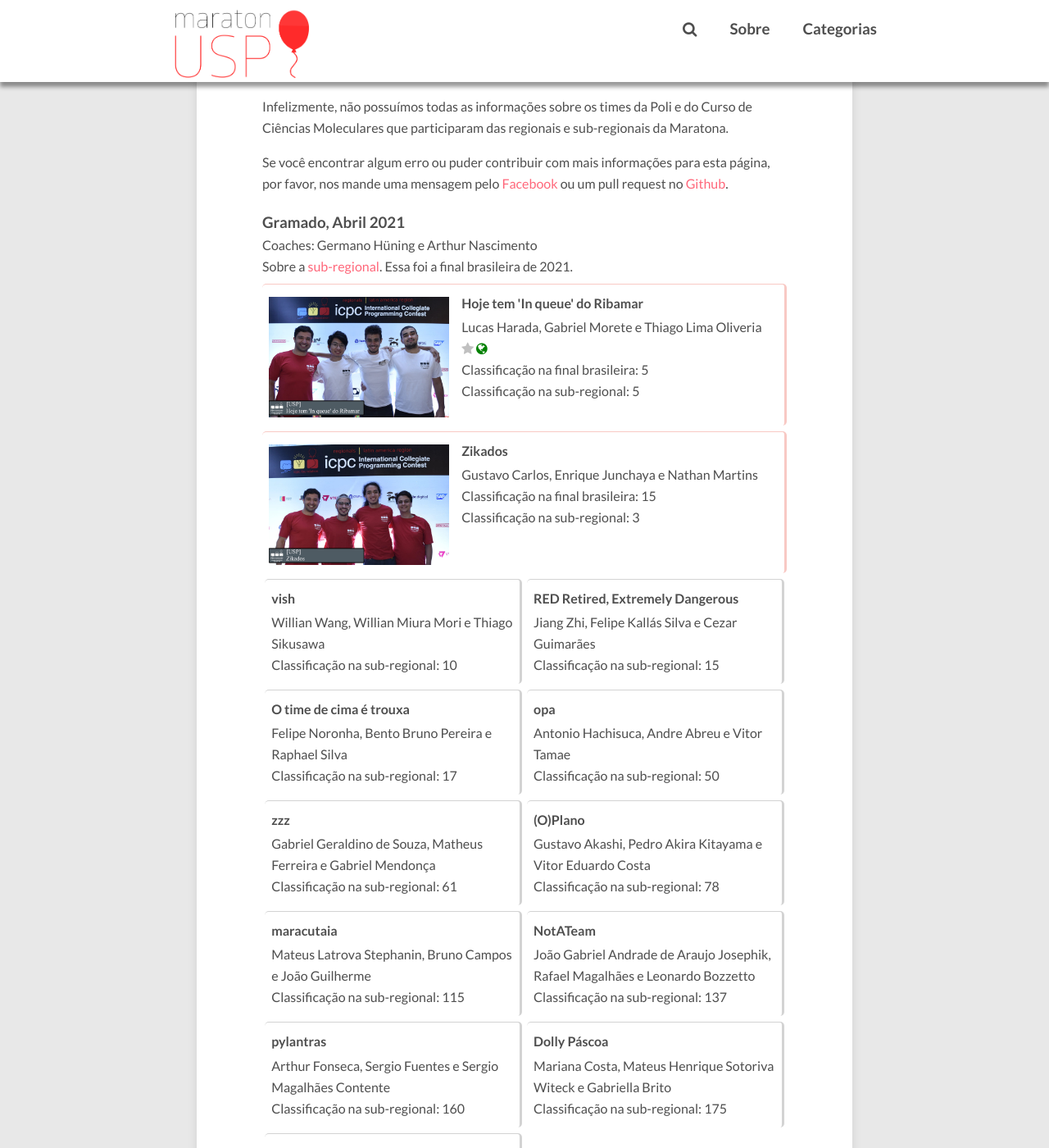
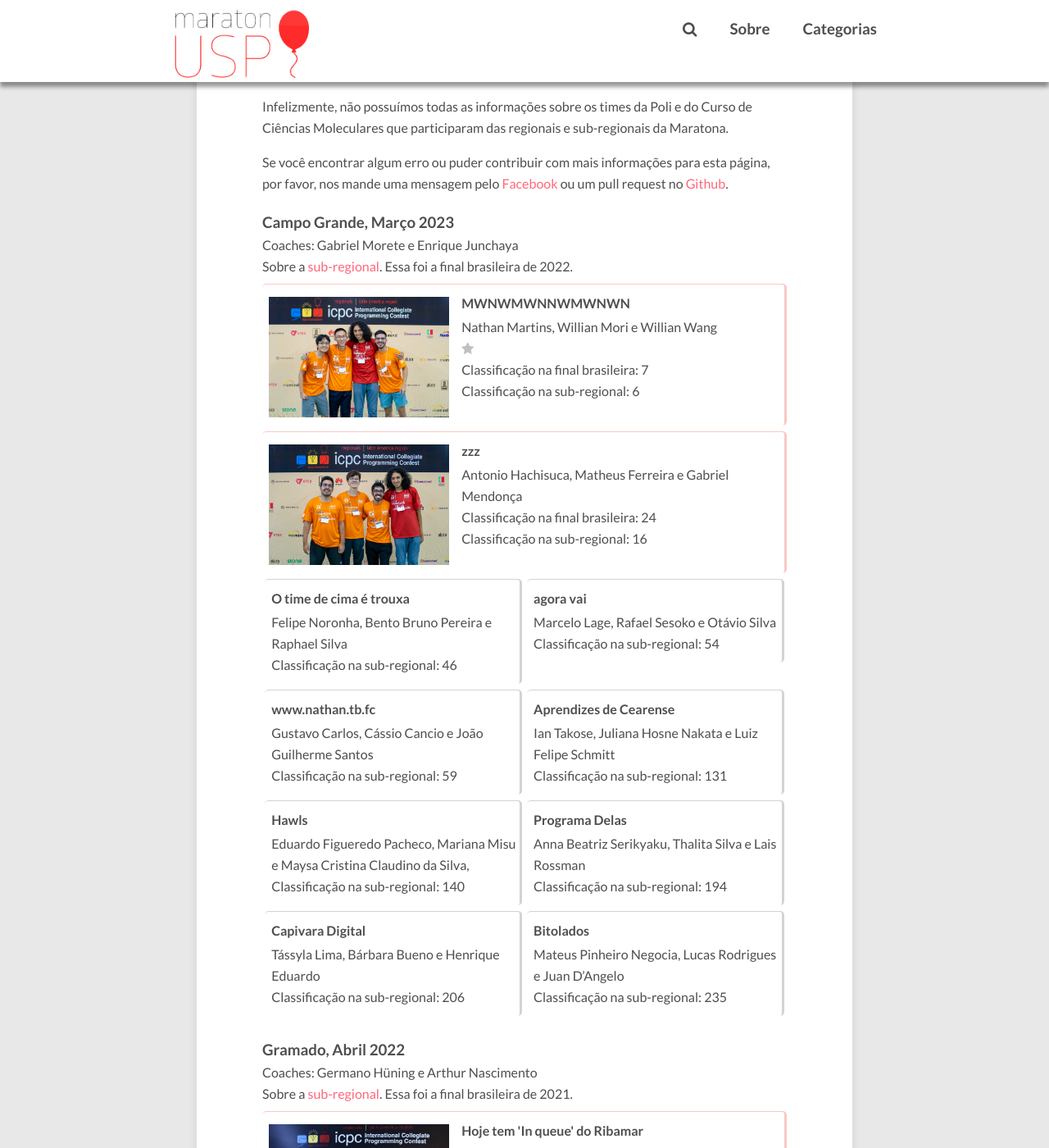
Before and after one commit to maratonusp/blog, a Jekyll site: the page built from pages/usp_historia.markdown, in a window 1280 px wide and 1400 px high, scrolled down 990 px. Shown: the whole window at 82% size. Built offline with Jekyll 4.4.1, drawn with Linux system fonts in a browser that asks for light colours; nearby versions of some CDN libraries; comment, search, counter and statistics services are not loaded; some of the changed text lies outside the part shown.

Commit message:
Atualiza história com times de 2022

```diff
--- a/pages/usp_historia.markdown
+++ b/pages/usp_historia.markdown
@@ -33,7 +33,50 @@ awards:
     name: Classificado para a ICPC
 history:
 
-- title: Gramado, Abril 2021
+- title: Campo Grande, Março 2023
+  url: /~maratona/brasileira-2022
+  year: 2022
+  coaches: Gabriel Morete e Enrique Junchaya
+  text: Sobre a [sub-regional](/~maratona/subregional-2022). Essa foi a final brasileira de 2022.
+  teams:
+  - members: Nathan Martins, Willian Mori e Willian Wang
+    name: MWNWMWNNWMWNWN
+    img: /~maratona/images/brasileira-2022/MWNWMWNNWMWNWN.jpg
+    rank-final: 7
+    rank-sub: 6
+    awards:
+    - silver
+  - members: Antonio Hachisuca, Matheus Ferreira e Gabriel Mendonça
+    name: zzz
+    img: /~maratona/images/brasileira-2022/zzz.jpg
+    rank-final: 24
+    rank-sub: 16
+  - members: Felipe Noronha, Bento Bruno Pereira e Raphael Silva
+    name: O time de cima é trouxa
+    rank-sub: 46
+  - members: Marcelo Lage, Rafael Sesoko e Otávio Silva
+    name: agora vai
+    rank-sub: 54
+  - members: Gustavo Carlos, Cássio Cancio e João Guilherme Santos
+    name: www.nathan.tb.fc
+    rank-sub: 59
+  - members: Ian Takose, Juliana Hosne Nakata e Luiz Felipe Schmitt
+    name: Aprendizes de Cearense
+    rank-sub: 131
+  - members: Eduardo Figueredo Pacheco, Mariana Misu e Maysa Cristina Claudino da Silva,
+    name: Hawls
+    rank-sub: 140
+  - members: Anna Beatriz Serikyaku, Thalita Silva e Lais Rossman
+    name: Programa Delas
+    rank-sub: 194
+  - members: Tássyla Lima, Bárbara Bueno e Henrique Eduardo
+    name: Capivara Digital
+    rank-sub: 206
+  - members: Mateus Pinheiro Negocia, Lucas Rodrigues e Juan D’Angelo
+    name: Bitolados
+    rank-sub: 235
+
+- title: Gramado, Abril 2022
   url: /~maratona/brasileira-2021
   year: 2021
   coaches: Germano Hüning e Arthur Nascimento
```
